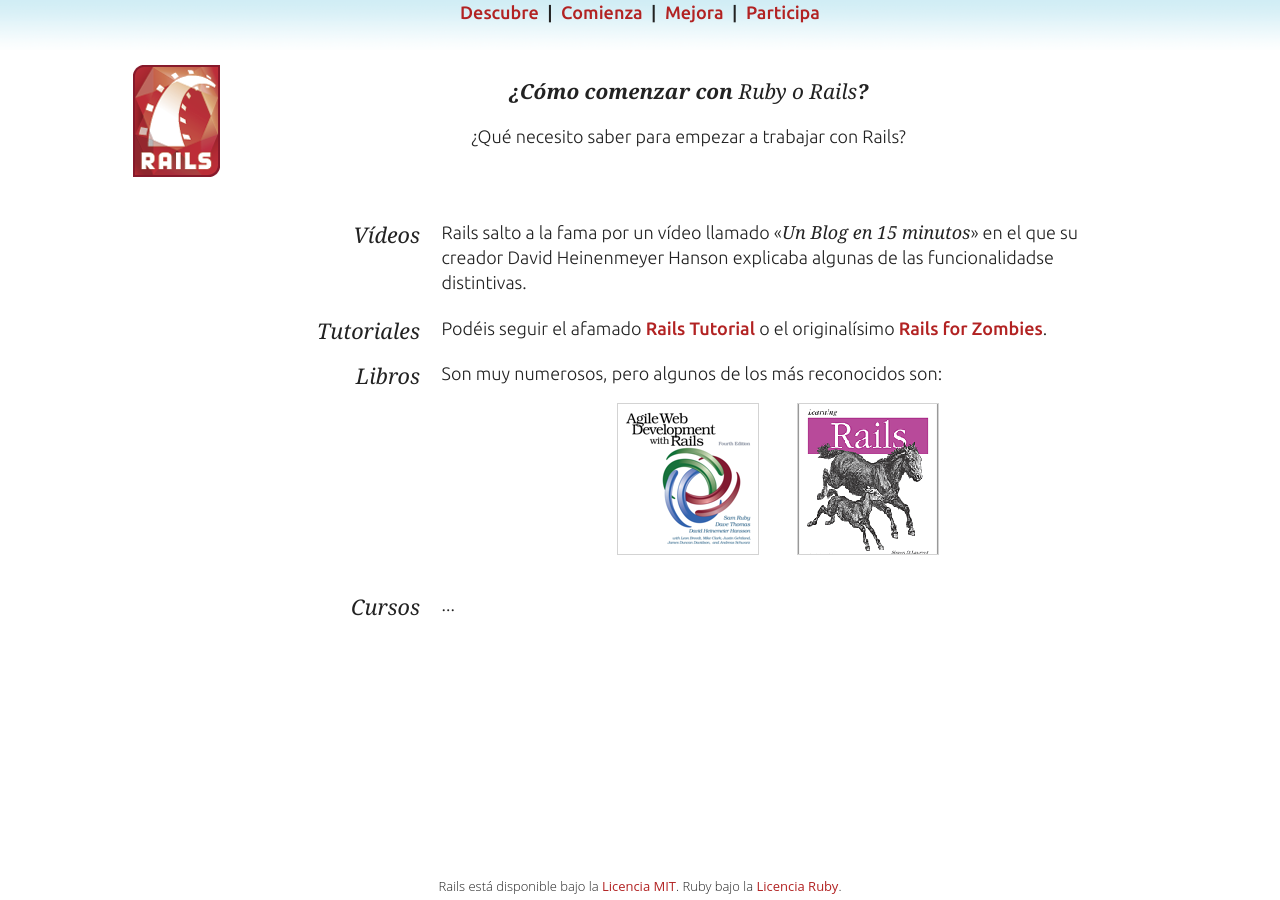
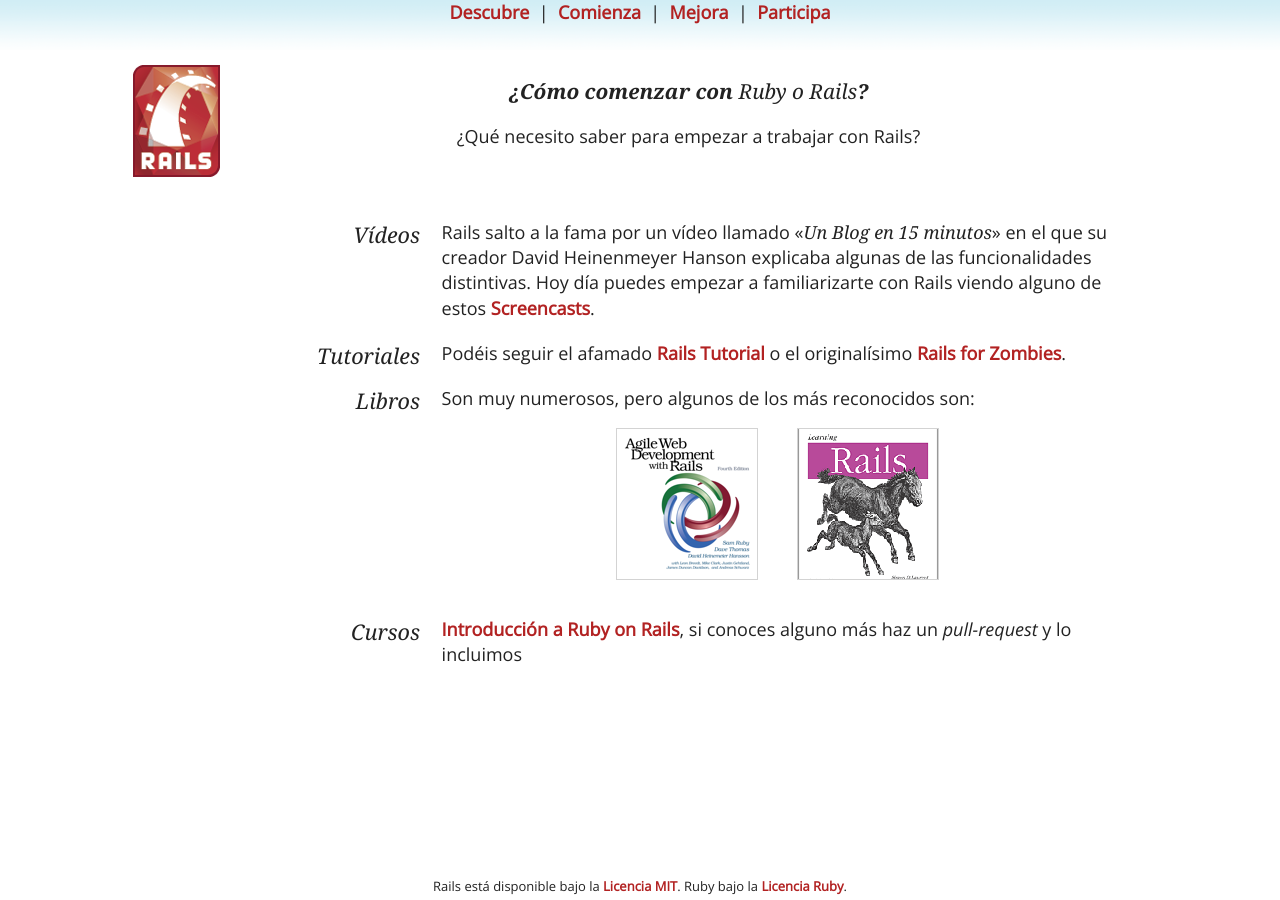
Before and after one commit to rails-es/rails-es.github.io, a Jekyll site: the page built from comienza.html, in a window 1280 px wide. Built offline with Jekyll 4.4.1, drawn with Linux system fonts in a browser that asks for light colours; nearby versions of some CDN libraries; some web fonts are replaced; Markdown is read by kramdown in place of the engine named in the settings.

Commit message:
Enlace zombi, ajuste fuentes y ampliación textos

```diff
--- a/_layouts/default.html
+++ b/_layouts/default.html
@@ -12,7 +12,7 @@
     <meta name="author" content="Fernando Martínez para APRODEWEB">
     <meta name="viewport" content="width=device-width">
     <link rel="shortcut icon" href="favicon.jpg" type="image/jpg" />
-    <link href='http://fonts.googleapis.com/css?family=Ubuntu:300,500,300italic,500italic|Droid+Serif:400,700,400italic,700italic' rel='stylesheet' type='text/css'>
+    <link href='http://fonts.googleapis.com/css?family=Droid+Serif:400,700,400italic,700italic|Open+Sans:300italic,300' rel='stylesheet' type='text/css'>
     <link rel="stylesheet" href="css/style.css">
     <script src="js/libs/modernizr-2.5.3.min.js"></script>
   </head>
--- a/comienza.html
+++ b/comienza.html
@@ -12,10 +12,11 @@
     <dt>Vídeos</dt>
     <dd>
       Rails salto a la fama por un vídeo llamado &laquo;<em>Un Blog en 15 minutos</em>&raquo; en el que su creador
-      David Heinenmeyer Hanson explicaba algunas de las funcionalidadse distintivas.</dd>
+      David Heinenmeyer Hanson explicaba algunas de las funcionalidades distintivas. Hoy día puedes empezar a
+      familiarizarte con Rails viendo alguno de estos <a href="http://rubyonrails.org/screencasts">Screencasts</a>.</dd>
     <dt>Tutoriales</dt>
     <dd>Podéis seguir el afamado <a href="http://ruby.railstutorial.org/">Rails Tutorial</a>
-      o el originalísimo <a href="railsforzombies.com">Rails for Zombies</a>.</dd>
+      o el originalísimo <a href="http://railsforzombies.com">Rails for Zombies</a>.</dd>
     <dt>Libros</dt>
     <dd>Son muy numerosos, pero algunos de los más reconocidos son:
       <p style="text-align:center">
@@ -28,7 +29,8 @@
       </p>
     </dd>
     <dt>Cursos</dt>
-    <dd>...
+    <dd><a href="http://redradix.com/courses/intro-ruby-rails">Introducción a Ruby on Rails</a>, si conoces
+    alguno más haz un <i>pull-request</i> y lo incluimos
     </dd>
   </dl>
 </section>
--- a/css/style.css
+++ b/css/style.css
@@ -72,10 +72,9 @@
    Author: Fernando Martínez oinak.com
    ========================================================================== */
 
-@import url(http://fonts.googleapis.com/css?family=Ubuntu:300,500,300italic,500italic|Droid+Serif:400,700,400italic,700italic);
 html{font-size: 100%;}
 body{padding: 0px;}
-body{font-family: 'Ubuntu', 'Open Sans', Helvetica, sans-serif; font-weight: 300; font-size: 18px }
+body{font-family: 'Open Sans', serif; font-weight: 300; font-size: 18px }
 em{ font-family: 'Droid Serif', georgia, times, serif; font-weight: 400; font-style: italic;}
 h1{font-size: 130%}
 h2{font-size: 115%}
@@ -83,7 +82,7 @@
 nav{ background: url('../img/topbluefade.gif'); text-align: center; height:50px; font-weight: 500}
 h1,h2,h3{ font-family: 'Droid Serif', georgia, times, serif; font-style: italic; }
 dt{ font-family: 'Droid Serif', georgia, times, serif; font-style: italic; font-size: 120%; font-weight: 400}
-a, a:visited{color: FireBrick;text-decoration: none;font-weight: 500}
+a, a:visited{color: FireBrick;text-decoration: none; font-family: 'Open Sans', sans-serif; font-weight: bold;}
 a:hover{color:white; background-color: firebrick}
 header{min-height: 132px; padding: 10px 10%; text-align: center; /*text-shadow: 0px 1px 1px #333*/}
 header > img#logo { float: left; margin: 5px }
```
